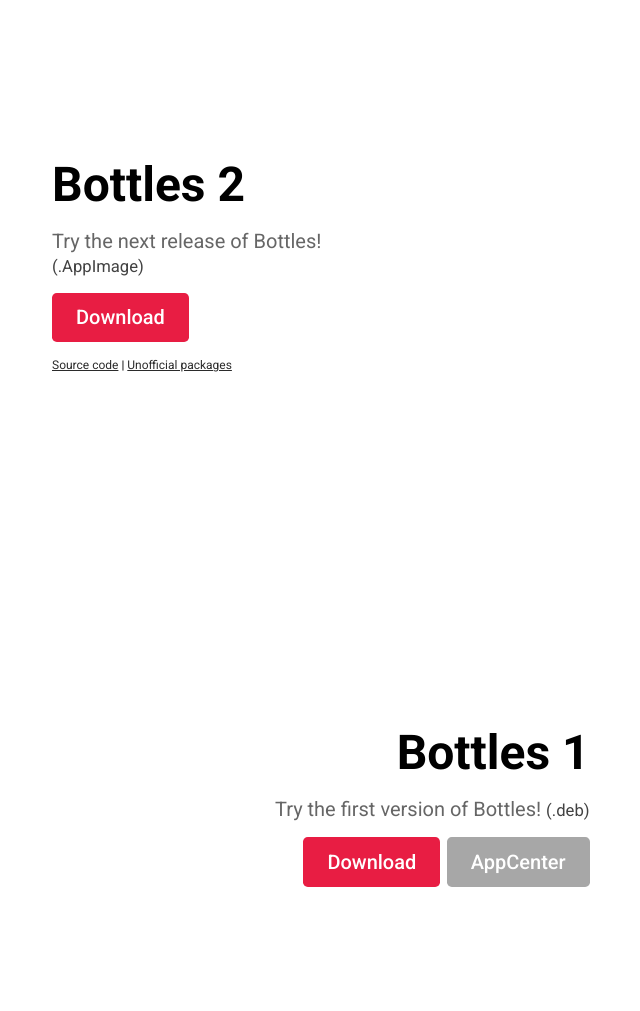
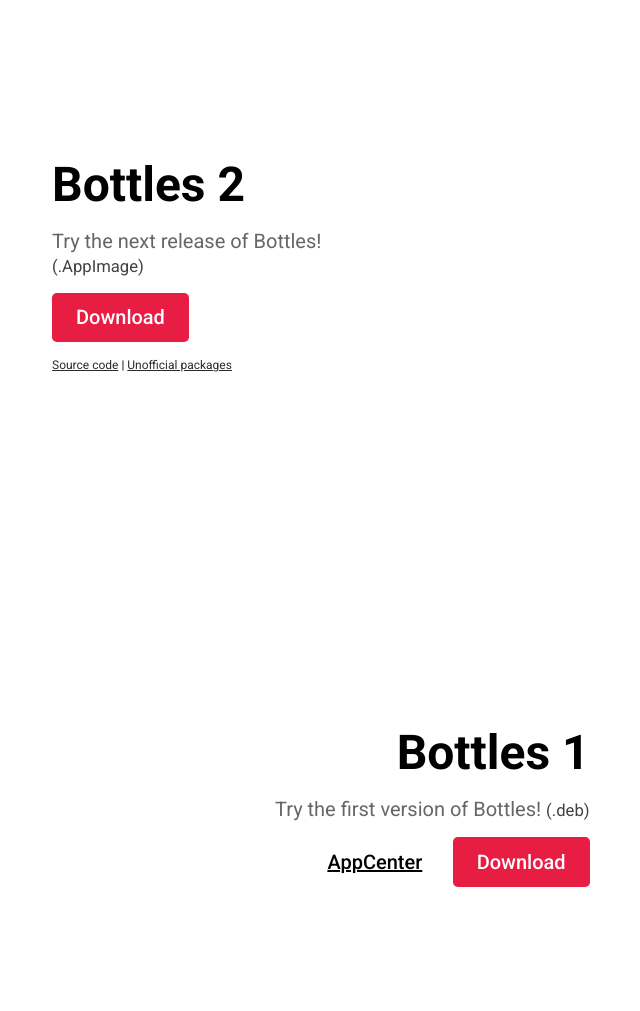
Before and after one commit to bottlesdevs/website, a Jekyll site: the page built from download.md, in a window 1280 px wide. Shown: the part 494-1505 px from the top of the page, without its empty margins (60-700 px from the left). Built offline with Jekyll 4.4.1, drawn with Linux system fonts in a browser that asks for light colours; grey boxes are pictures that could not be loaded.

Commit message:
Link class for buttons

```diff
--- a/assets/css/style.css
+++ b/assets/css/style.css
@@ -307,6 +307,13 @@
     background-color: #c1c1c1;
 }
 
+.button.link,
+.button.link:hover {
+    background-color: transparent;
+    color: initial;
+    text-decoration: underline;
+}
+
 @media screen and (max-width:745px) {
     nav a.brand {
         float: none;
--- a/download.md
+++ b/download.md
@@ -26,12 +26,12 @@
     <div class="info">
       <h2 class="animate__animated animate__fadeInLeft">Bottles 1</h2>
       <p>Try the first version of Bottles! <small>(.deb)</small></p>
+      <a class="button link"
+         href="https://appcenter.elementary.io/com.github.mirkobrombin.bottles"
+         title="Download Bottles v1 from AppCenter">AppCenter</a>
       <a class="button"
          href="https://github.com/bottlesdevs/Bottles/releases/tag/continuous-v1"
          title="Download Bottles v1 (.deb)">Download</a>
-      <a class="button gray"
-         href="https://appcenter.elementary.io/com.github.mirkobrombin.bottles"
-         title="Download Bottles v1 from AppCenter">AppCenter</a>
     </div>
     <div class="image">
       <img class="animate__animated animate__fadeIn"
```
Also changed, not shown: README.md.
